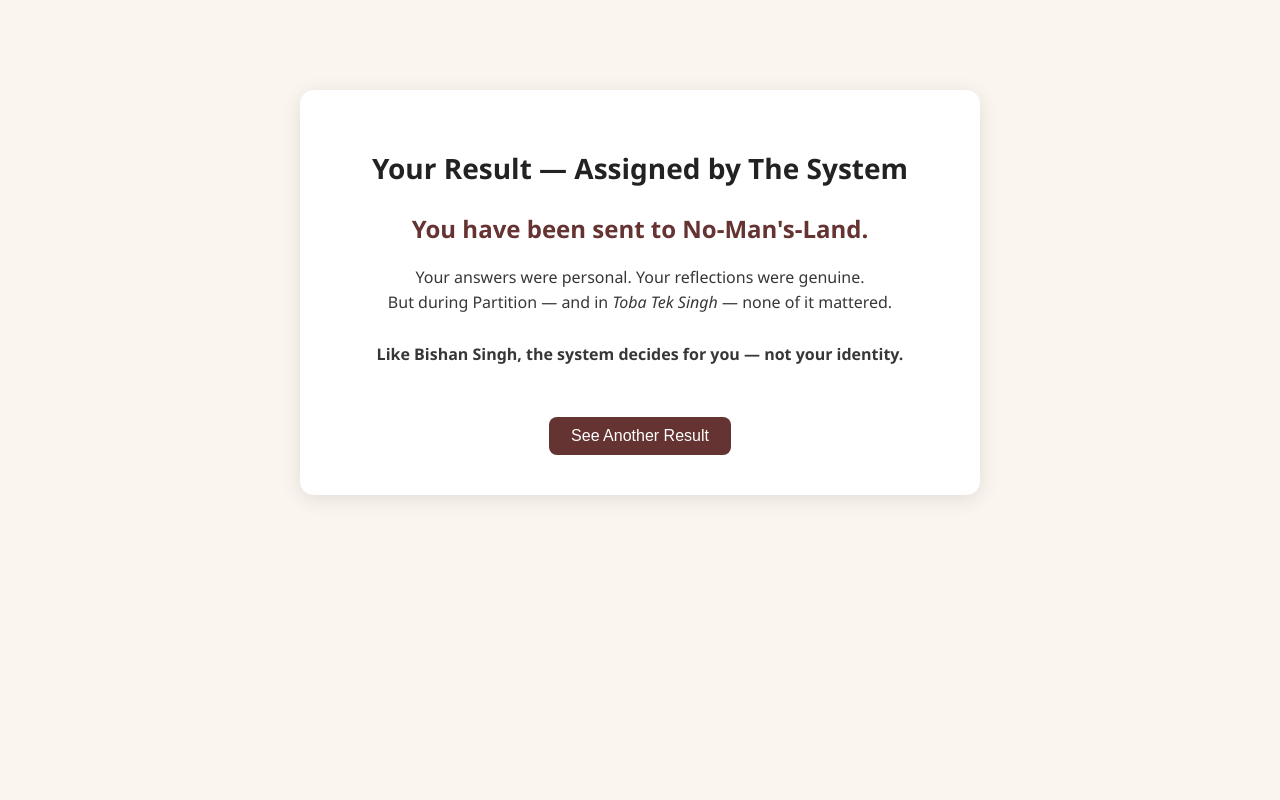
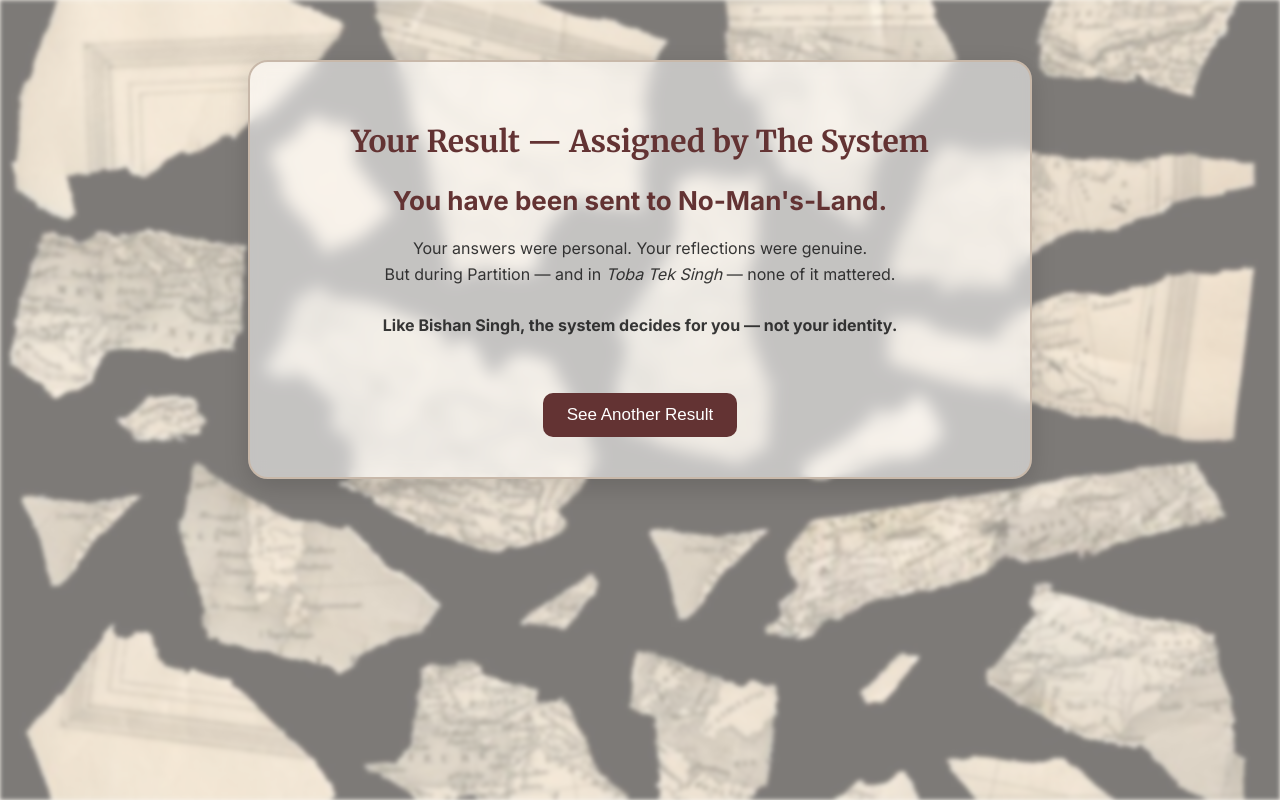
Before and after one commit to bmage95/csfFinalSite, a plain HTML site: page index.html in a window 1280 px wide. Drawn offline with Linux system fonts and the light colour scheme.

Commit message:
added image

```diff
--- a/index.html
+++ b/index.html
@@ -1,12 +1,17 @@
-<!DOCTYPE html>
+<!doctype html>
 <html lang="en">
 <head>
-    <meta charset="UTF-8" />
-    <meta name="viewport" content="width=device-width, initial-scale=1.0" />
-    <title>The Identity Machine – Result</title>
-    <link rel="stylesheet" href="style.css" />
+    <meta charset="utf-8" />
+    <meta name="viewport" content="width=device-width, initial-scale=1" />
+    <title>Identity Machine — Result</title>
+    <!-- Project stylesheet -->
+    <link rel="stylesheet" href="style.css">
+    <!-- Fonts used by the stylesheet -->
+    <link href="https://fonts.googleapis.com/css2?family=Inter:wght@400;700&family=Merriweather:wght@400;700&display=swap" rel="stylesheet">
 </head>
 <body>
+    <div class="bg"></div>
+
     <div class="container">
         <h1>Your Result — Assigned by The System</h1>
         <p class="assigned-text" id="result"></p>
--- a/style.css
+++ b/style.css
@@ -1,31 +1,44 @@
 body {
     margin: 0;
     padding: 0;
-    background: #faf5ef;
-    font-family: "Segoe UI", sans-serif;
+    background: #FAF5EF;
+    font-family: 'Inter', sans-serif;
     color: #222;
 }
 
+.bg {
+    position: fixed;
+    inset: 0;
+    background: url("bg-result.jpeg") center/cover no-repeat;
+    z-index: -1;
+    opacity: 0.5;
+    filter: blur(2px);
+}
+
 .container {
-    max-width: 600px;
-    margin: 90px auto;
+    max-width: 700px;
+    margin: 60px auto;
     padding: 40px;
-    background: white;
-    border-radius: 14px;
-    box-shadow: 0px 4px 20px rgba(0,0,0,0.1);
+    background: rgba(255, 255, 255, 0.55);
+    border-radius: 20px;
+    border: 2px solid #C8B8A9;
+    backdrop-filter: blur(8px);
+    box-shadow: 0 8px 25px rgba(0, 0, 0, 0.15);
     text-align: center;
 }
 
 h1 {
-    font-size: 28px;
+    font-family: 'Merriweather', serif;
+    font-size: 30px;
     margin-bottom: 25px;
+    color: #633333;
 }
 
 .assigned-text {
-    font-size: 24px;
+    font-size: 26px;
     margin: 20px 0;
-    font-weight: bold;
-    color: #633;
+    font-weight: 700;
+    color: #633333;
 }
 
 .explain {
@@ -33,19 +46,20 @@ h1 {
     font-size: 16px;
     line-height: 1.6;
     opacity: 0.9;
+    font-family: 'Inter', sans-serif;
 }
 
 button {
-    margin-top: 30px;
-    background: #633;
+    margin-top: 35px;
+    background: #633333;
     color: white;
-    padding: 10px 22px;
+    padding: 12px 24px;
     border: none;
-    border-radius: 8px;
+    border-radius: 10px;
     cursor: pointer;
-    font-size: 16px;
+    font-size: 17px;
 }
 
 button:hover {
-    background: #542020;
+    background: #4c2222;
 }
```
Also changed, not shown: bg-result.jpeg (added).
